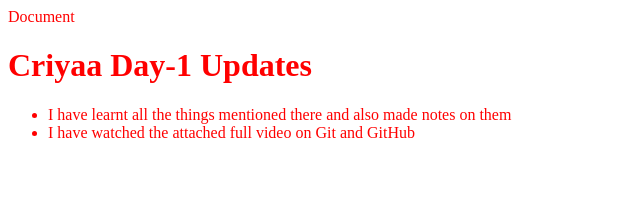
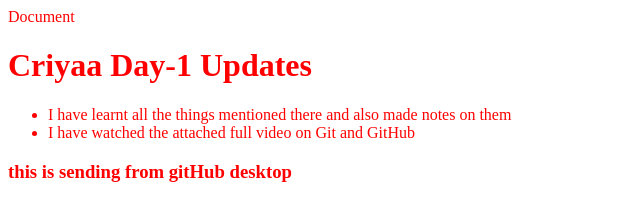
Before and after one commit to makamsanjay/criyaa-test, a plain HTML site: page index.html in a window 1280 px wide. Shown: the whole page, without its empty margins (0-640 px from the left). Drawn offline with Linux system fonts and the light colour scheme.

Commit message:
pushing from local machine

```diff
--- a/index.html
+++ b/index.html
@@ -4,7 +4,7 @@
     <meta charset="UTF-8">
     <meta name="viewport" content="width=device-width, initial-scale=1.0">
     <link rel="stylesheet" href="style.css"
-    <title>Document</title>
+    <title> Document</title>
 </head>
 <body>
     <div class="Day-1">
@@ -13,6 +13,7 @@
         <li> I have learnt all the things mentioned there and also made notes on them</li>
             <li>I have watched the attached full video on Git and GitHub</li>
     </ul>
+    <h3> this is sending from gitHub desktop</h3>
 </div>
 </body>
 </html>
```
